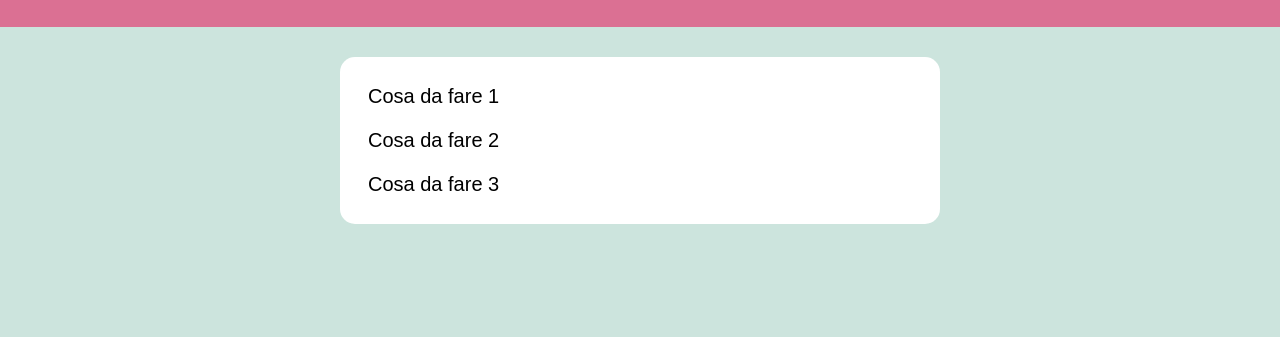
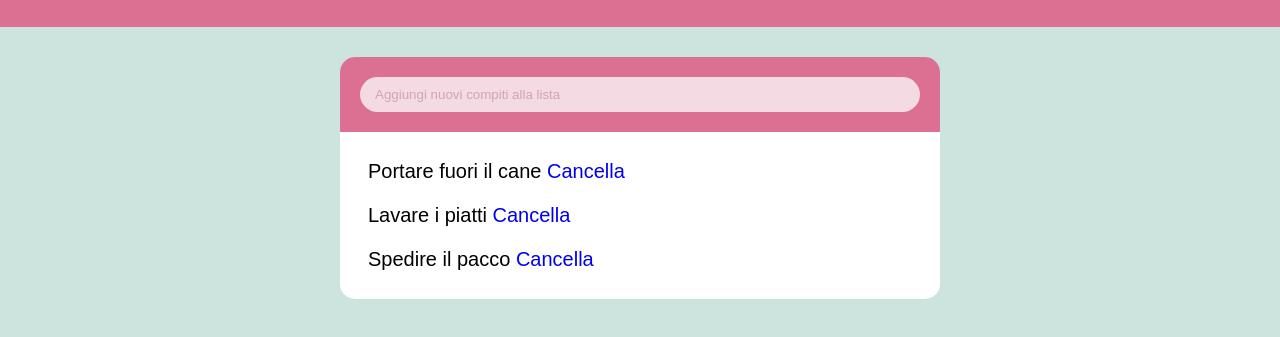
Before and after one commit to EnricoClem/vue-todolist, a plain HTML site: page index.html in a window 1280 px wide. Shown: the part 91-428 px from the top of the page. Drawn offline with nearby package versions, Linux system fonts and the light colour scheme.

Commit message:
ADD - input text bar, delete option and empty card message

```diff
--- a/app.js
+++ b/app.js
@@ -0,0 +1,26 @@
+const { createApp } = Vue;
+
+createApp ({
+    data () {
+        return {
+            todos: [
+                'Portare fuori il cane',
+                'Lavare i piatti',
+                'Spedire il pacco'
+            ],
+        inputValue: '',
+        }
+    },
+    methods: {
+        addTodo() {
+            if (this.inputValue !== '') {
+                this.todos.push(this.inputValue);
+                this.inputValue = '';
+            }
+
+        },
+        deleteTodo(i) {
+            this.todos.splice(i, 1)
+        }
+    }
+}).mount('#app');
--- a/index.html
+++ b/index.html
@@ -13,15 +13,24 @@
         <h1>ToDoList</h1>
     </header>
 
-    <main>
+    <main id="app">
         <section class="container">
             <div class="card">
 
-                <ul class="todolist">
-                    <li class="todo-item">Cosa da fare 1</li>
-                    <li class="todo-item">Cosa da fare 2</li>
-                    <li class="todo-item">Cosa da fare 3</li>
-                </ul>
+                <div class="card-header">
+                    <input @keydown.enter="addTodo" v-model="inputValue"
+                    type="text" class="add-input" placeholder="Aggiungi nuovi compiti alla lista">
+                </div>
+
+                <div class="card-body">
+                    <ul v-if="todos.length !== 0" class="todolist">
+                        <li v-for="(todo,i) in todos" class="todo-item">
+                            {{ todo }}
+                            <a href="#" @click="deleteTodo(i)">Cancella</a>
+                        </li>
+                    </ul>
+                    <p v-else>Non ci sono cose da fare.</p>
+                </div>
 
             </div>
         </section>
--- a/style.css
+++ b/style.css
@@ -39,8 +39,29 @@ header h1 {
     width: 600px;
     height: fit-content;
     border-radius: 15px;
+    margin-top: 30px;
+}
+
+.card-header {
+    background-color: palevioletred;
     padding: 20px;
-    margin-top: 30px;
+    border-radius: 15px 15px 0 0;
+}
+
+.add-input {
+    padding: 10px 15px;
+    background-color: rgb(244, 219, 227);
+    border-radius: 999px;
+    width: 100%;
+    border: none;
+}
+
+::placeholder {
+    color: rgb(211, 163, 178);
+}
+
+.card-body {
+    padding: 20px;
 }
 
 .todolist {
@@ -57,5 +78,5 @@ header h1 {
 }
 
 .todo-item:hover {
-    background-color: rgb(237, 198, 211);
+    background-color: rgb(244, 219, 227);
 }
```
